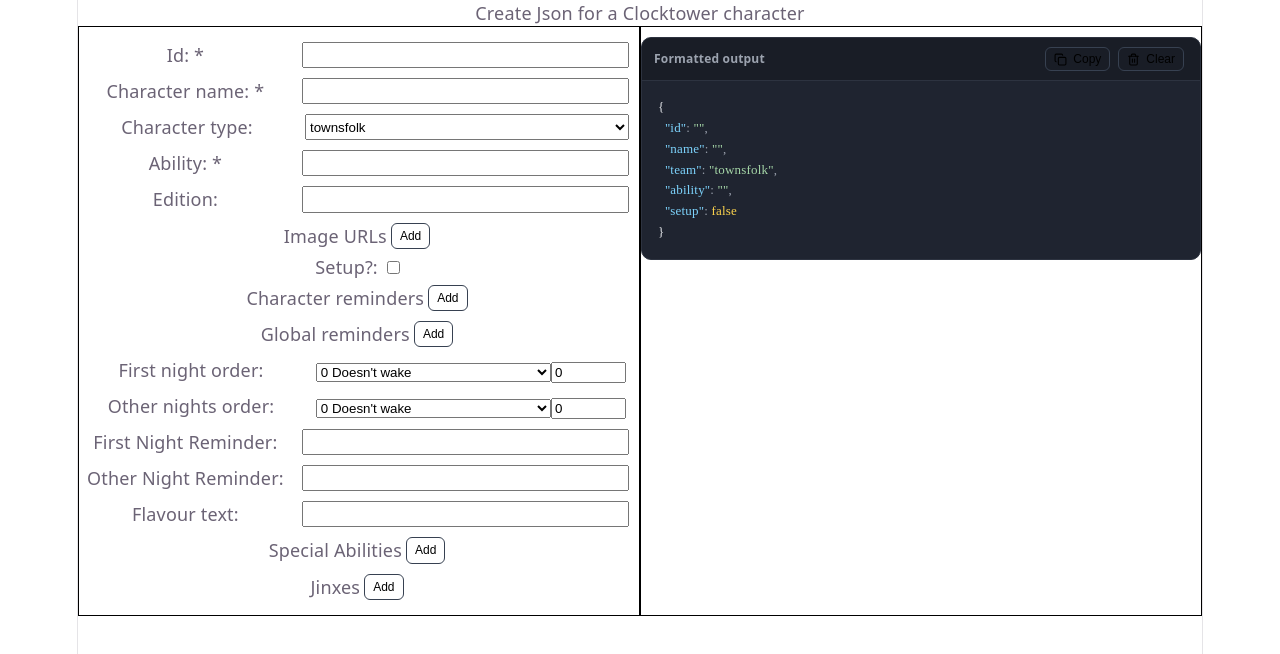
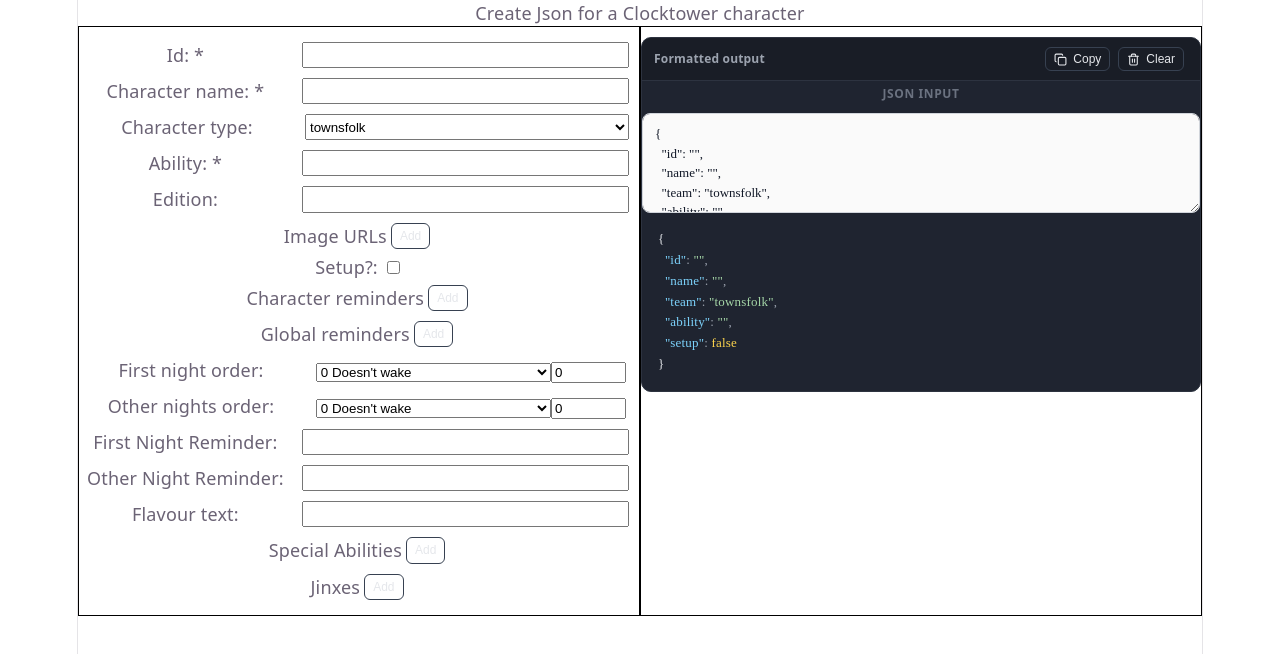
Before and after one commit to rebeccabex/clocktower-apps, a React (Vite) app in the folder clocktower-apps/: page / in a window 1280 px wide. Shown: the top 654 px of the page. Built offline with nearby package versions, Linux system fonts and the light colour scheme.

Commit message:
Fixed some more formatting and added Json input area

```diff
--- a/clocktower-apps/src/CharacterJsonCreatorPage.tsx
+++ b/clocktower-apps/src/CharacterJsonCreatorPage.tsx
@@ -14,7 +14,6 @@
 } from "./types";
 import { SpecialAbilities } from "./SpecialAbilities";
 import { JinxSection } from "./JinxSection";
-import { Button } from "./components/Button";
 import { Dropdown } from "./components/Dropdown";
 import { NightOrderSection } from "./NightOrderSection";
 import { firstNightOrderSlots, otherNightOrderSlots } from "./nightOrderSlots";
@@ -22,8 +21,12 @@
 import { JsonPrettyPrinter } from "./components/JsonPrettyPrinter";
 
 export const CharacterJsonCreatorPage = () => {
-  const [characterObject, setCharacterObject, characterJsonString] =
-    useCharacterState("currentJson", emptyBotCCharacter);
+  const [
+    characterObject,
+    setCharacterObject,
+    characterJsonString,
+    setCharacterString,
+  ] = useCharacterState("currentJson", emptyBotCCharacter);
 
   const updateField = <T,>(
     updatedField: BotCCharacterFieldName,
@@ -295,6 +298,8 @@
           <JsonPrettyPrinter
             input={characterJsonString}
             clearCharacter={clearCharacter}
+            editable={true}
+            setInput={setCharacterString}
           />
         </OutputColumn>
       </PageLayout>
--- a/clocktower-apps/src/components/Button.tsx
+++ b/clocktower-apps/src/components/Button.tsx
@@ -15,23 +15,23 @@
   icon: Icon,
 }: ButtonProps) => {
   return (
-    <CopyButton onClick={onClick} disabled={disabled}>
+    <StyledButton onClick={onClick} disabled={disabled} $isDisabled={disabled}>
       {Icon && <Icon size={13} />}
       {label}
-    </CopyButton>
+    </StyledButton>
   );
 };
 
-const CopyButton = styled.button<{ $isFormatted?: boolean }>`
+const StyledButton = styled.button<{ $isDisabled?: boolean }>`
   display: flex;
   align-items: center;
   gap: 6px;
   font-size: 12px;
-  color: "#E5E7EB";
+  color: ${(props) => (props.$isDisabled ? "#4B5563" : "#E5E7EB")};
   background: transparent;
   border: 1px solid #374151;
   border-radius: 6px;
   padding: 4px 8px;
-  cursor: pointer;
+  cursor: ${(props) => (props.$isDisabled ? "not-allowed" : "pointer")};
   margin: 0 4px;
 `;
--- a/clocktower-apps/src/components/JsonPrettyPrinter.tsx
+++ b/clocktower-apps/src/components/JsonPrettyPrinter.tsx
@@ -8,12 +8,16 @@
   input: string;
   indent?: number;
   clearCharacter: () => void;
+  editable?: boolean;
+  setInput: (newValue: string) => void;
 };
 
 export const JsonPrettyPrinter = ({
   input,
   indent = 2,
   clearCharacter,
+  editable = false,
+  setInput,
 }: JsonPrettyPrinterProps) => {
   const [copied, setCopied] = useState(false);
 
@@ -44,16 +48,27 @@
         <OptionsContainer>
           <OutputTitle>Formatted output</OutputTitle>
           <ButtonContainer>
-            <CopyButton
+            <Button
               onClick={handleCopy}
               disabled={!formatted}
               icon={copied ? Check : Copy}
               label={copied ? "Copied" : "Copy"}
-              $isFormatted={formatted !== null}
             />
             <Button onClick={clearCharacter} label="Clear" icon={Trash2} />
           </ButtonContainer>
         </OptionsContainer>
+
+        {editable && (
+          <InputAreaContainer>
+            <InputAreaLabel>JSON input</InputAreaLabel>
+            <StyledTextArea
+              value={input}
+              onChange={(e) => setInput(e.target.value)}
+              spellCheck={false}
+              $error={error}
+            />
+          </InputAreaContainer>
+        )}
 
         <JsonContainer>
           {error ? (
@@ -113,11 +128,6 @@
   justify-content: space-between;
 `;
 
-const CopyButton = styled(Button)<{ $isFormatted?: boolean }>`
-  color: ${(props) => (props.$isFormatted ? "#E5E7EB" : "#4B5563")};
-  cursor: ${(props) => (props.$isFormatted ? "pointer" : "not-allowed")};
-`;
-
 const JsonContainer = styled.div`
   max-height: 480px;
   overflow: auto;
@@ -143,3 +153,33 @@
   color: #6b7280;
   font-size: 13px;
 `;
+
+const InputAreaContainer = styled.div`
+  display: flex;
+  flex-direction: column;
+  gap: 6px;
+`;
+
+const InputAreaLabel = styled.label`
+  font-size: 12px;
+  font-weight: 600;
+  color: #6b7280;
+  text-transform: uppercase;
+  letter-spacing: 0.05em;
+`;
+
+const StyledTextArea = styled.textarea<{ $error: any }>`
+  width: 100%;
+  min-height: 100px;
+  resize: vertical;
+  padding: 10px 12px;
+  font-family: 'ui-monospace, SFMono-Regular, "SF Mono", Menlo, Consolas, monospace';
+  font-size: 13px;
+  line-height: 1.5;
+  border: 1px solid ${(props) => (props.$error ? "#F87171" : "#D1D5DB")};
+  border-radius: 8px;
+  outline: none;
+  box-sizing: border-box;
+  background: #fafafa;
+  color: #111827;
+`;
--- a/clocktower-apps/src/hooks/useCharacterState.tsx
+++ b/clocktower-apps/src/hooks/useCharacterState.tsx
@@ -8,7 +8,12 @@
 export default function useCharacterState(
   key: string,
   initialValue: BotCCharacter,
-): [BotCCharacter, (value: BotCCharacter) => void, string] {
+): [
+  BotCCharacter,
+  (value: BotCCharacter) => void,
+  string,
+  (value: string) => void,
+] {
   const [state, setInternalState] = useState(initialValue);
   const characterString = convertCharacterToJson(state);
 
@@ -25,5 +30,9 @@
     setInternalState(value);
   };
 
-  return [state, setState, characterString];
+  const setCharacterString = (value: string) => {
+    setInternalState(JSON.parse(value));
+  };
+
+  return [state, setState, characterString, setCharacterString];
 }
```
